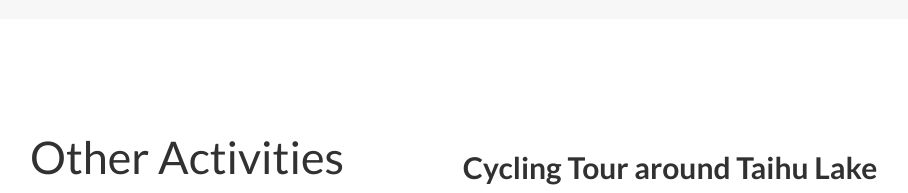
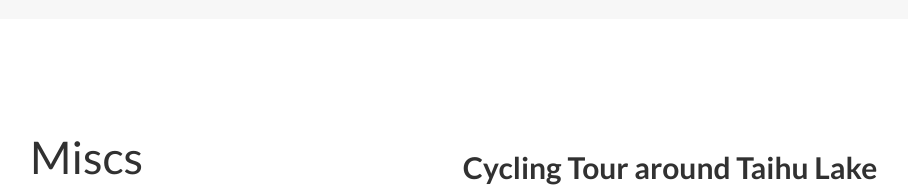
Before and after one commit to YuchenZhao-ZJU/YuchenZhao-ZJU.github.io, a plain HTML site: page index.html in a window 1280 px wide. Shown: the part 7420-7613 px from the top of the page, without its empty margins (40-948 px from the left). Drawn offline with nearby package versions, Linux system fonts and the light colour scheme; some icons are missing.

Commit message:
Revision 02-2

```diff
--- a/index.html
+++ b/index.html
@@ -693,7 +693,7 @@
 
       <div class="row">
         <div class="col-xs-12 col-md-4 section-heading">
-          <h1>Other Activities</h1>
+          <h1>Miscs</h1>
 
         </div>
         <div class="col-xs-12 col-md-8 section-heading">
```
